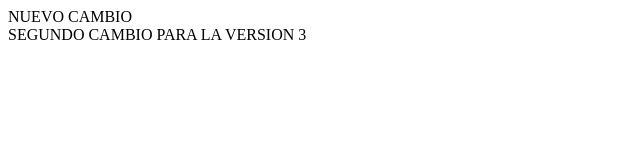
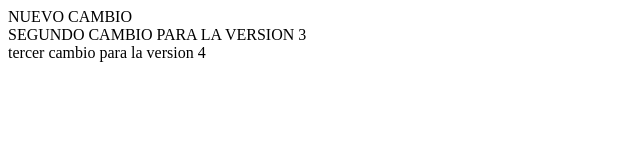
Before and after one commit to gretagawi/Proyecto1, a plain HTML site: page Index.html in a window 1280 px wide. Shown: the whole page, without its empty margins (0-640 px from the left). Drawn offline with Linux system fonts and the light colour scheme.

Commit message:
Versión 4

```diff
--- a/Index.html
+++ b/Index.html
@@ -24,7 +24,7 @@
 				</article>
 				<article>SEGUNDO CAMBIO PARA LA VERSION 3 </article>
 				<article></article>
-				<article></article>
+				<article>tercer cambio para la version 4</article>
 			</div>
 		</section>
 
```
